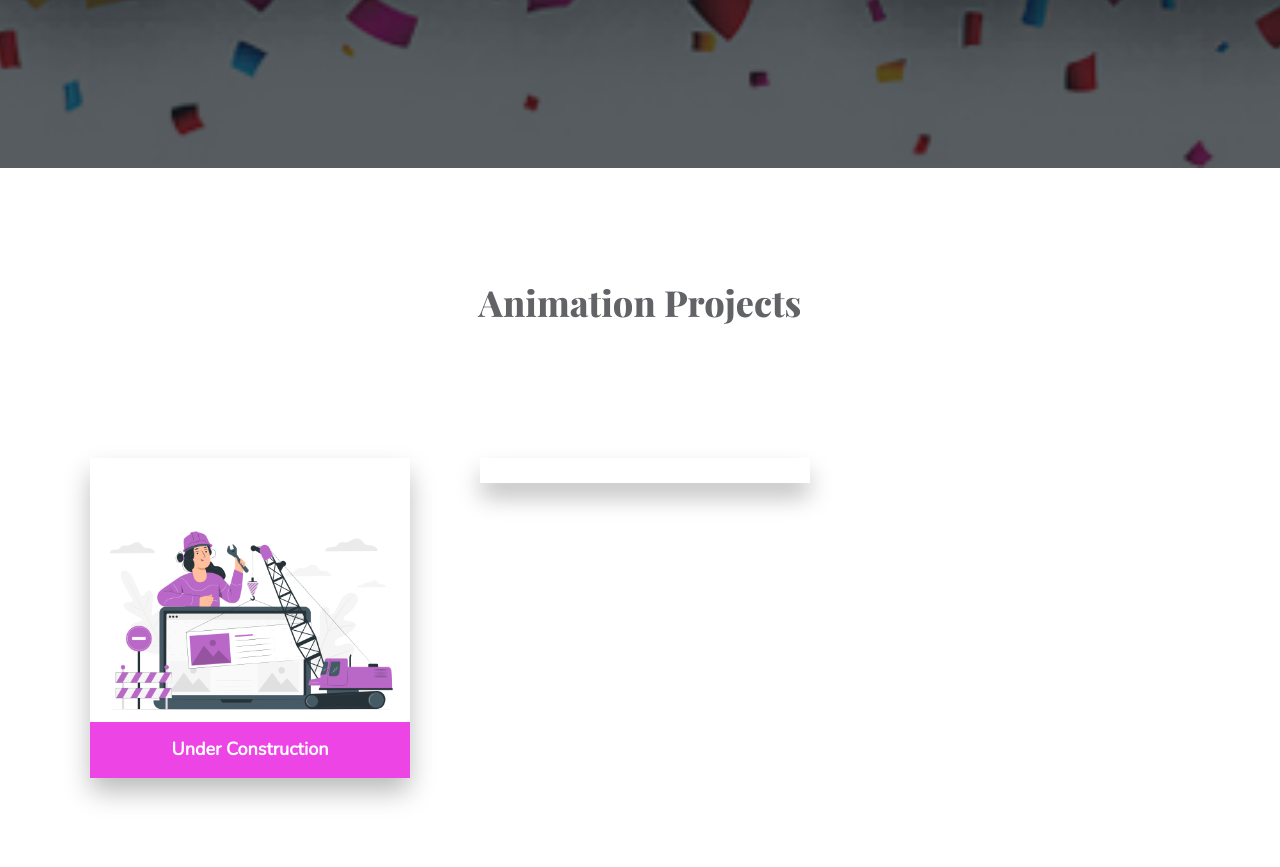
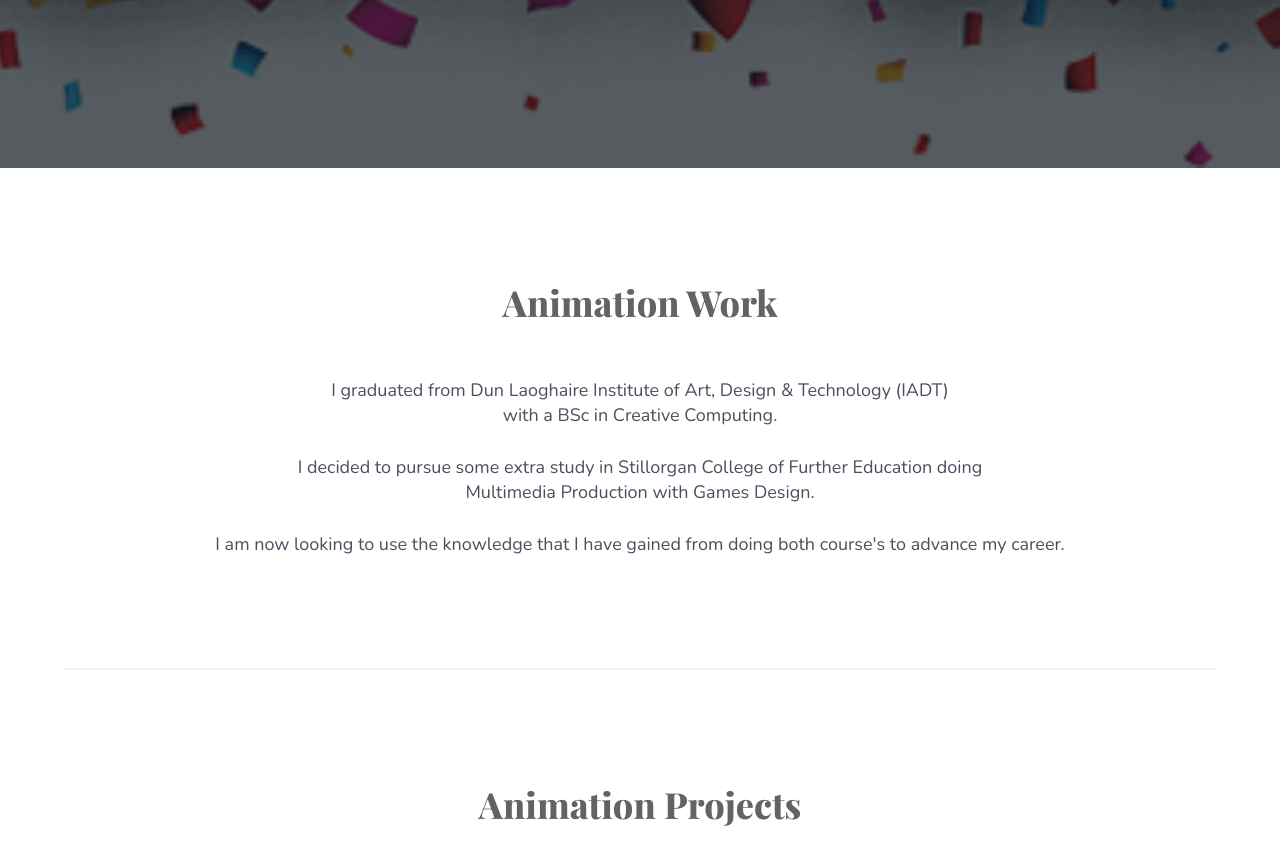
Before and after one commit to karrie90/Portfoilo, a plain HTML site: page pages/animate.html in a window 1280 px wide. Shown: the part 632-1499 px from the top of the page. Drawn offline with nearby package versions, Linux system fonts and the light colour scheme.

Commit message:
about project animation setup

```diff
--- a/pages/animate.html
+++ b/pages/animate.html
@@ -30,7 +30,7 @@
                 <div class="collapse navbar-collapse" id="navbarResponsive">
                     <ul class="nav navbar-nav navbar-right">
                       <li class="nav-item"><a href="../index.html" class="nav-link">Home</a></li>
-                      <!-- <li class="nav-item"><a href="#about" class="nav-link">About</a></li> -->
+                      <li class="nav-item"><a href="#about" class="nav-link">About</a></li>
                       <li class="nav-item"><a href="#projects" class="nav-link">Projects</a></li>
                       <li class="nav-item"><a href="#contact" class="nav-link">Contact</a></li>
                     </ul>
@@ -48,6 +48,27 @@
                 </div>
             </div>
         </div>
+
+        <!-- -------------------------- ABOUT section -------------------------- -->
+        <section id="about" class="padding">
+            <div class="container">
+                <div class="row">
+                    <div class="info">
+                        <div class="text-center">
+                            <h1>Animation Work</h1>
+                            <p> I graduated from Dun Laoghaire Institute of Art, Design & Technology (IADT) <br> with a BSc in Creative Computing.<br>
+                                <br>I decided to pursue some extra study in Stillorgan College of Further Education doing<br> Multimedia Production with Games Design. <br/>
+                               <br> I am now looking to use the knowledge that I have gained from doing both course's to advance my career.<br>
+                            </p>
+                            <p></p>
+                        </div>
+                    </div>
+                </div>
+            </div>
+        </section>
+
+        <div><hr style="width:90%; margin: auto;"></div>
+
 
        <!-- -------------------------- Coding -------------------------- -->
         <section id="projects" class="padding">
```
